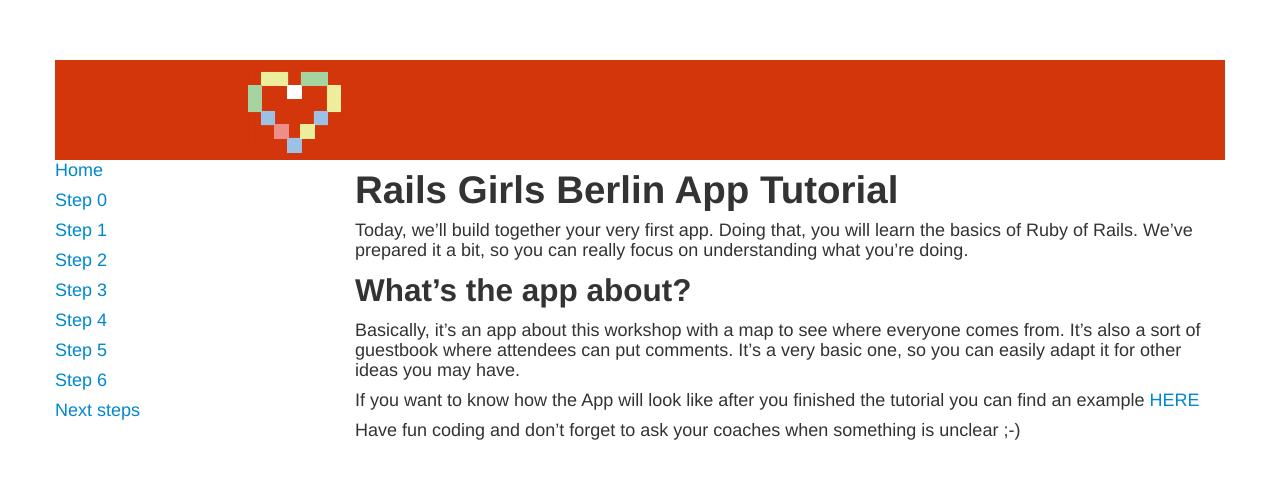
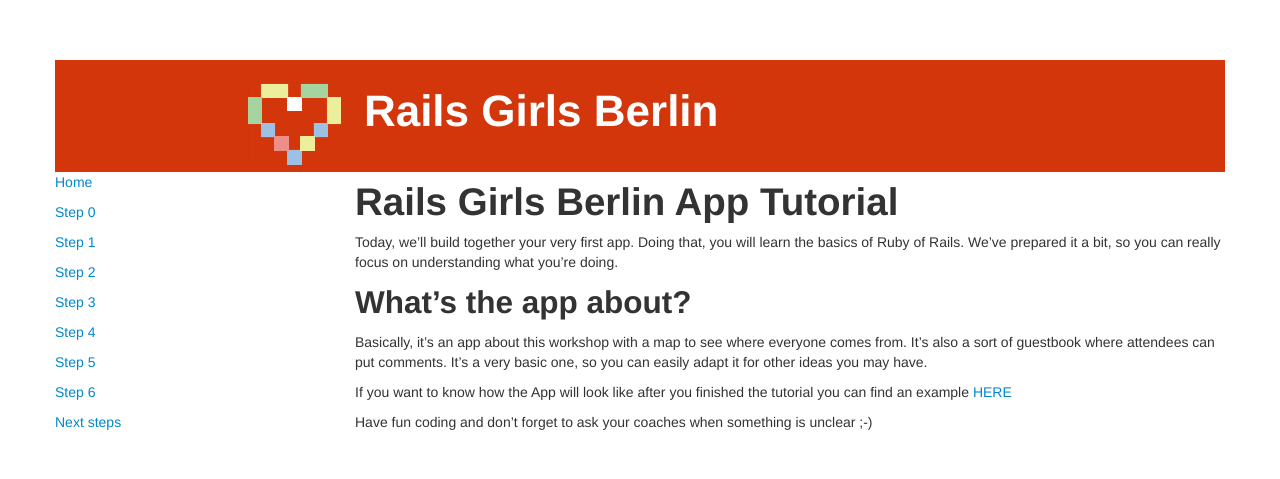
Before and after one commit to codecurious-bln/basic-curriculum, a Jekyll site: the page built from index.md, in a window 1280 px wide. Shown: the top 479 px of the page. Built offline with Jekyll 4.4.1, drawn with Linux system fonts in a browser that asks for light colours.

Commit message:
added rails girls berlin header text

```diff
--- a/_includes/header.html
+++ b/_includes/header.html
@@ -24,5 +24,6 @@
   <body>
     <div class="container">
       <div id="header">
-        <img src="/img/Rails-Girls-Berlin-4.png" />
+        <span><img src="/img/Rails-Girls-Berlin-4.png" /></span>
+        <span id="header-text">Rails Girls Berlin</span>
       </div>
--- a/css/custom.css
+++ b/css/custom.css
@@ -1,5 +1,13 @@
 #header{
   background-color: #d3360b;
+}
+
+#header-text{
+  color: white;
+  font-size: 44px;
+  font-weight: bold;
+  line-height: 2.3em;
+  margin: 5px;
 }
 
 #sidebar{
@@ -7,10 +15,6 @@
   margin-left:10px;
 }
 
-p{
-  font-size: 18px;
-}
-
 .coach{
   color: red;
 }
```
